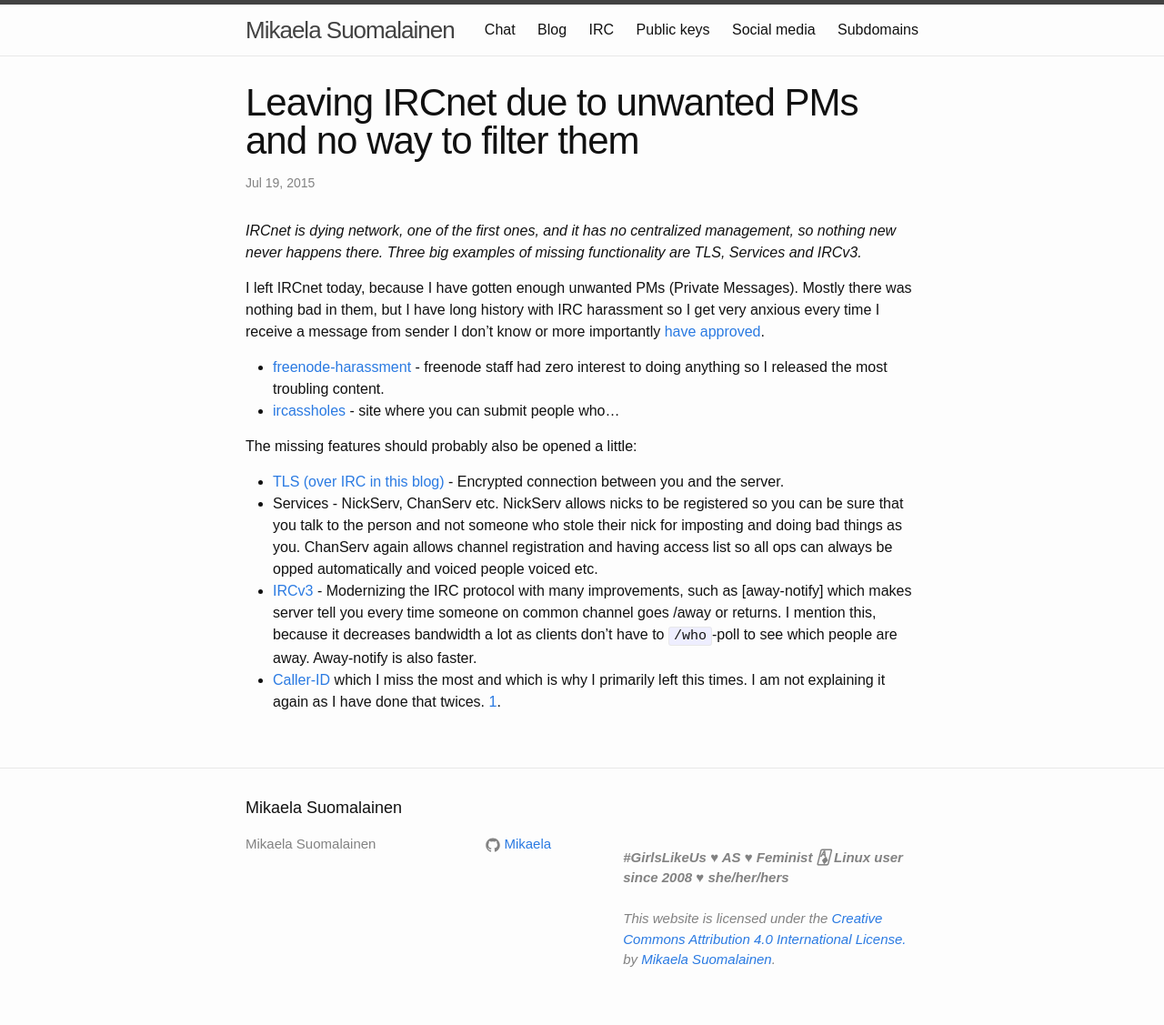
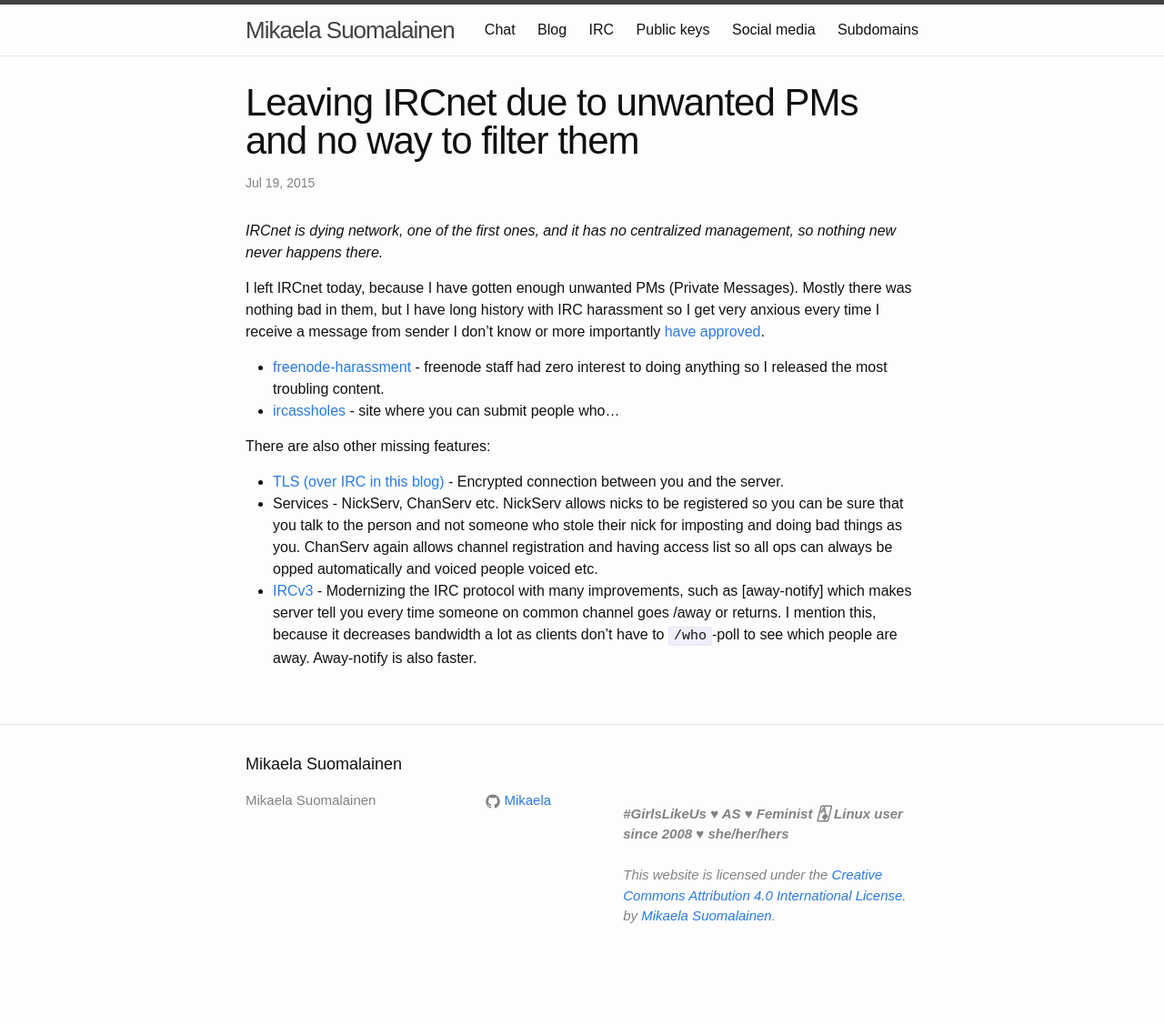
Before and after one commit to Mikaela/mikaela.github.io, a Jekyll site: the page built from _posts/2015-07-19-ircnet.md, in a window 1280 px wide. Shown: the whole page at 91% size. Built offline with Jekyll 4.4.1, drawn with Linux system fonts in a browser that asks for light colours; Markdown is read by kramdown in place of the engine named in the settings; comment, search, counter and statistics services are not loaded; after the commit the page ends 1079 px from its top, so only the background shows below that.

Commit message:
blog: small fixes to ircnet

```diff
--- a/_posts/2015-07-19-ircnet.md
+++ b/_posts/2015-07-19-ircnet.md
@@ -7,8 +7,7 @@
 ---
 
 *IRCnet is dying network, one of the first ones, and it has no centralized
- management, so nothing new never happens there. Three big examples of
- missing functionality are TLS, Services and IRCv3.*
+ management, so nothing new never happens there.*
 
 I left IRCnet today, because I have gotten enough unwanted PMs (Private
 Messages). Mostly there was nothing bad in them, but I have long history
@@ -21,9 +20,9 @@
 
 [have approved]:{% post_url 2015-04-02-umode+g %}
 [freenode-harassment]:https://github.com/Mikaela/freenode-harassment
-[ircassholes]:http://ircassholes.net/
+[ircassholes]:http://ircassholes.tumblr.com/
 
-The missing features should probably also be opened a little:
+There are also other missing features:
 
 * [TLS (over IRC in this blog)] - Encrypted connection between you and the
   server.
@@ -37,12 +36,6 @@
   channel goes /away or returns. I mention this, because it decreases
   bandwidth a lot as clients don't have to `/who`-poll to see which people
   are away. Away-notify is also faster.
-* [Caller-ID] which I miss the most and which is why I primarily left
-  this times. I am not explaining it again as I have done that twices. [1]
-  [2].
 
 [TLS (over IRC in this blog)]:{% post_url 2015-04-22-IRC-over-TLS %}
 [IRCv3]:http://ircv3.net/
-[Caller-ID]:{% post_url 2015-04-02-umode+g %}
-[1]:{% post_url 2015-04-02-umode+g %}
-[2]:{% post_url 2015-05-10-umode+g2 %}
```
